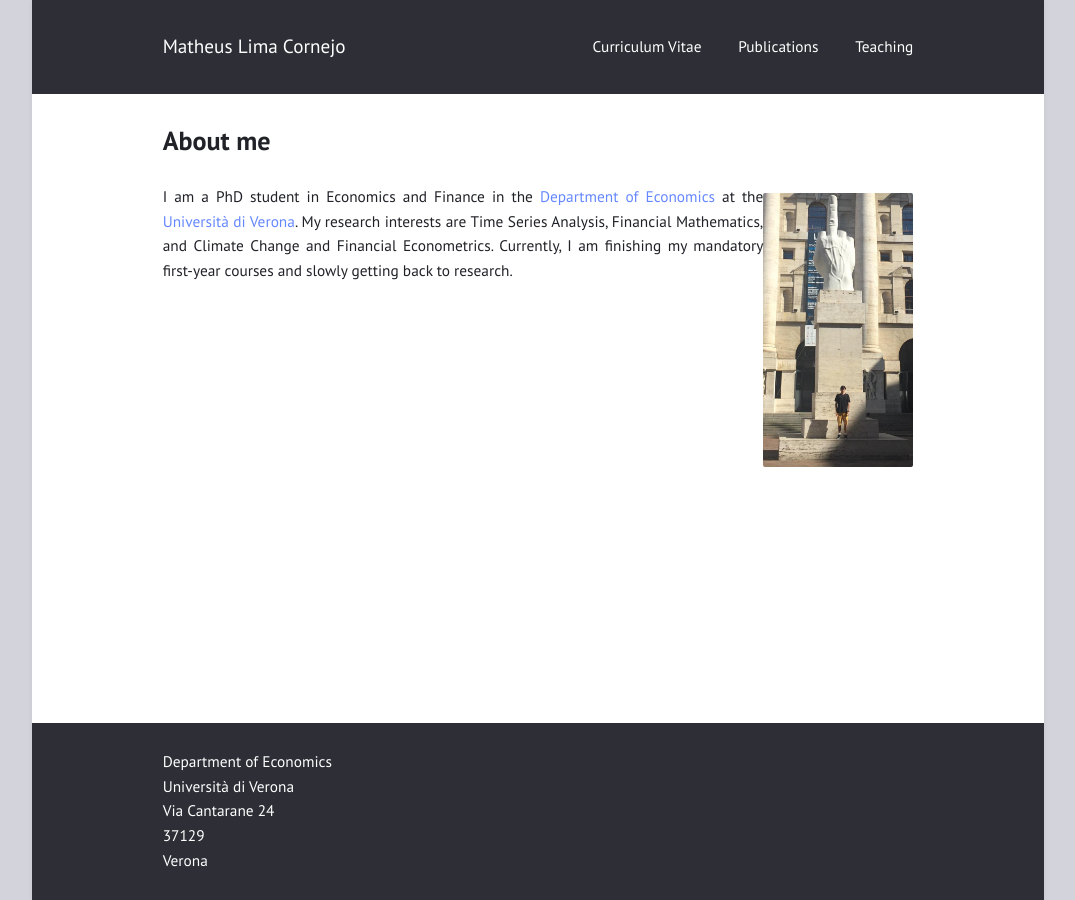
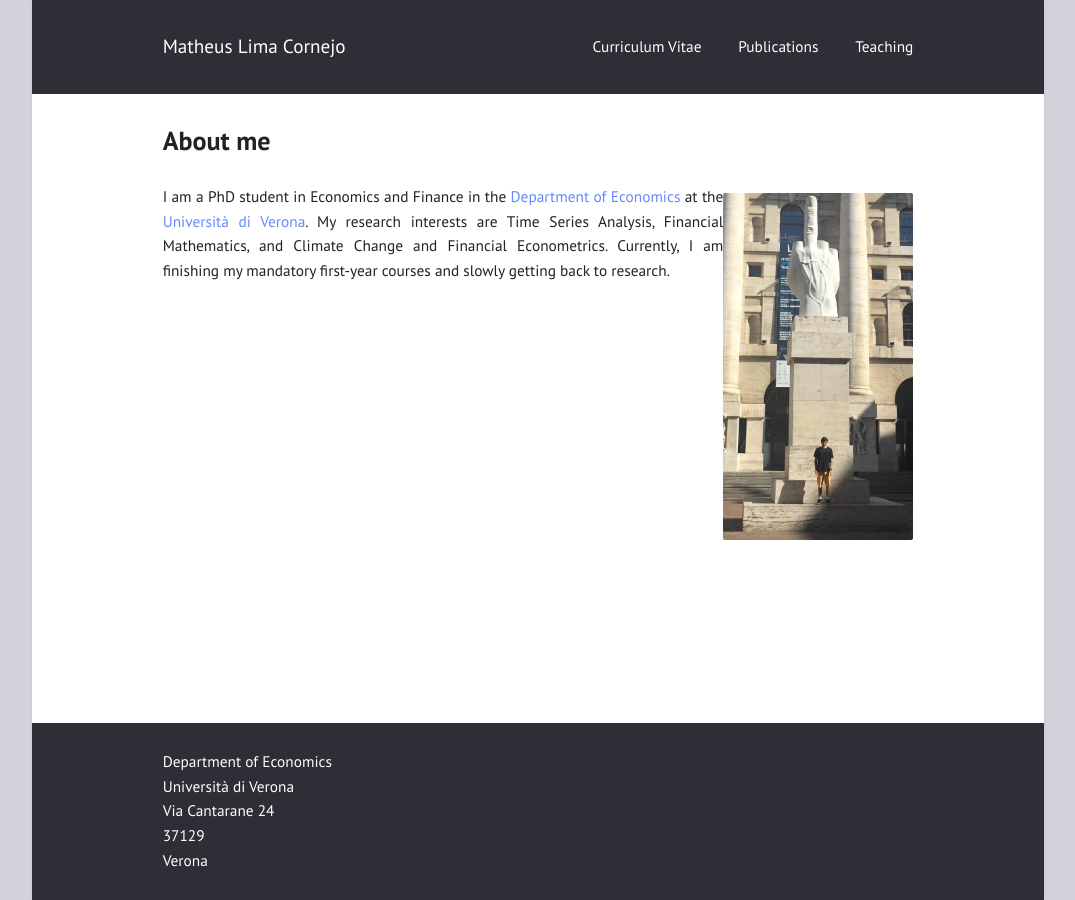
Before and after one commit to limacornejo/limacornejo.github.io, a Jekyll site: the page built from index.md, in a window 1280 px wide. Shown: the whole page, without its empty margins (102-1177 px from the left). Built offline with Jekyll 4.4.1, drawn with Linux system fonts in a browser that asks for light colours.

Commit message:
Update index.md

```diff
--- a/index.md
+++ b/index.md
@@ -3,7 +3,8 @@ layout: page
 title: "About me"
 ---
 
-<img src="/pic_milano.jpg" align="right" width="150px"/>
+<img src="/pic_milano.jpg" align="right" width="190px" />
+
 I am a PhD student in Economics and Finance in the <a href="https://www.dse.univr.it/?lang=en">Department of Economics</a> at the <a href="https://www.univr.it/en/home">Università di Verona</a>. My research interests are Time Series Analysis, Financial Mathematics, and Climate Change and Financial Econometrics. Currently, I am finishing my mandatory first-year courses and slowly getting back to research.
 
 <br clear="left"/>
```
